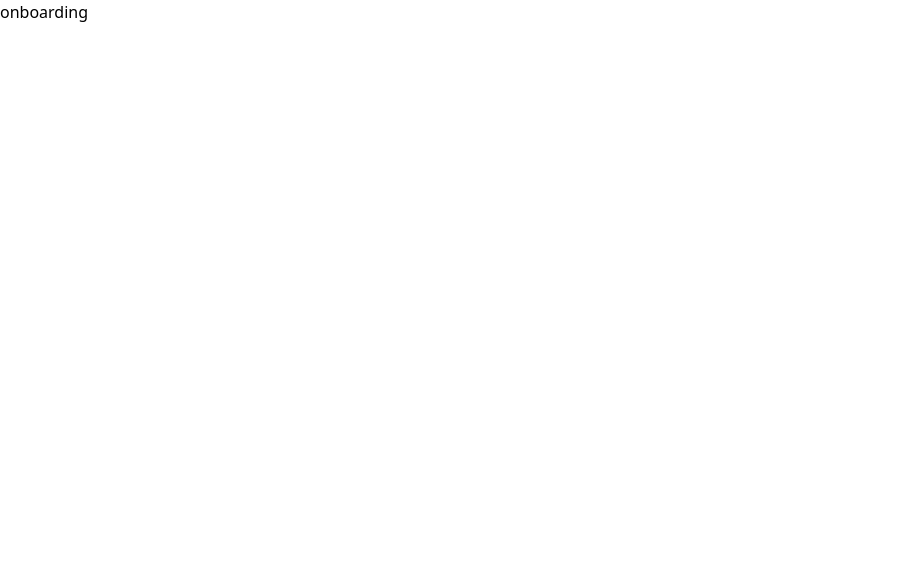
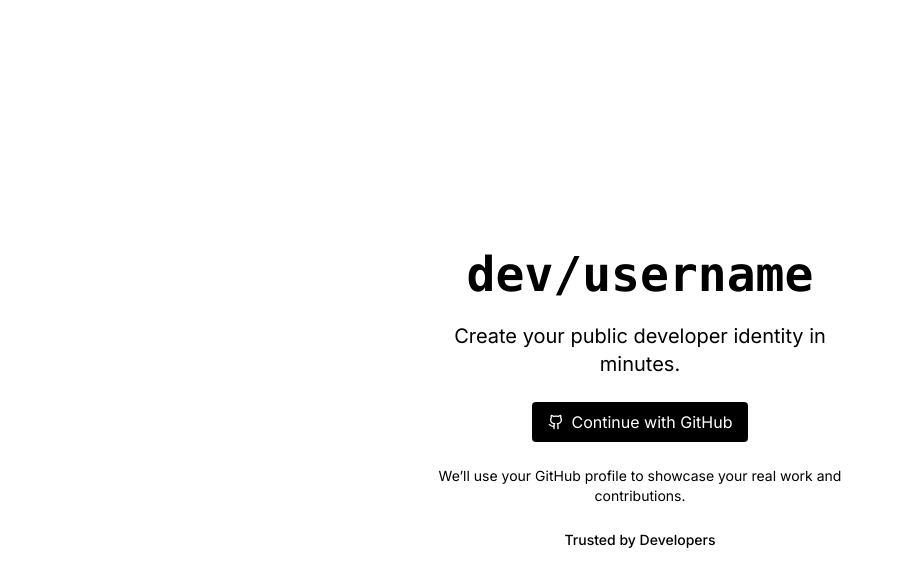
Before and after one commit to SACHINGITHUB24/dev-, a Next.js app: page / in a window 1280 px wide. Shown: the top 586 px of the page, without its empty margins (0-903 px from the left). Built offline with nearby package versions, Linux system fonts and the light colour scheme; no server answers.

Commit message:
Updated Files Pushed

```diff
--- a/app/layout.js
+++ b/app/layout.js
@@ -1,15 +1,18 @@
-import { Geist, Geist_Mono } from "next/font/google";
+import { Inter } from "next/font/google"
+
+const inter = Inter({ subsets: ["latin"] })
+
 import "./globals.css";
 
-const geistSans = Geist({
-  variable: "--font-geist-sans",
-  subsets: ["latin"],
-});
+// const geistSans = Geist({
+//   variable: "--font-geist-sans",
+//   subsets: ["latin"],
+// });
 
-const geistMono = Geist_Mono({
-  variable: "--font-geist-mono",
-  subsets: ["latin"],
-});
+// const geistMono = Geist_Mono({
+//   variable: "--font-geist-mono",
+//   subsets: ["latin"],
+// });
 
 export const metadata = {
   title: "Create Next App",
@@ -19,11 +22,18 @@
 export default function RootLayout({ children }) {
   return (
     <html lang="en">
-      <body
+      {/* <body
         className={`${geistSans.variable} ${geistMono.variable} antialiased`}
       >
         {children}
-      </body>
+      </body> */}
+
+
+      <body className={inter.className}>
+
+{children}
+        </body>
+
     </html>
   );
 }
--- /dev/null
+++ b/app/onboarding/page.js
@@ -0,0 +1,10 @@
+"use client"
+import React from 'react'
+
+const page = () => {
+  return (
+    <div>OnBoarding Page </div>
+  )
+}
+
+export default page
--- a/app/page.js
+++ b/app/page.js
@@ -1,13 +1,24 @@
 import Image from "next/image";
-import Sign from '@/SignUp/SignUp'
-import Onboarding from '@/pages/api/onboarding/page'
+import Sign from '@/components/ui/SignUp'
+import Onboarding from '@/app/onboarding/page'
+import { getServerSession } from "next-auth"
+import { redirect } from "next/navigation"
+import { authOptions } from "./auth/callback"
 
-export default function Home() {
-  return (
 
-    <Sign />,
-    <Onboarding />
+export default async function Home() {
+   const session = await getServerSession(authOptions)
 
+
+
+
+
+    if(session){
+      redirect("/onboarding") //or /dashboard user
+    }
+
+      return (
+    <Sign />
 
 
   );
--- /dev/null
+++ b/components/ui/SignUp.js
@@ -0,0 +1,53 @@
+
+"use client"
+
+import React, { useTransition } from "react"
+import { LuGithub } from "react-icons/lu"
+import { signIn } from "next-auth/react"
+
+const SignUp = () => {
+  const [isPending, startTransition] = useTransition()
+
+  const handleGithubSignIn = () => {
+    startTransition(() => {
+      signIn("github", {
+        callbackUrl: "/onboarding", // change later if needed
+      })
+    })
+  }
+
+  return (
+    <div className="min-h-screen flex items-center justify-center px-4">
+      <div className="w-full max-w-md text-center space-y-6">
+
+        <h1 className="text-5xl font-mono font-bold">
+          dev/username
+        </h1>
+
+        <h3 className="text-base md:text-xl text-muted-foreground">
+          Create your public developer identity in minutes.
+        </h3>
+
+        <button
+          onClick={handleGithubSignIn}
+          disabled={isPending}
+          className="w-full sm:w-auto mx-auto flex items-center justify-center gap-2 rounded bg-black px-4 py-2 text-white transition-opacity disabled:opacity-70"
+        >
+          <LuGithub />
+          {isPending ? "Connecting GitHub..." : "Continue with GitHub"}
+        </button>
+
+        <p className="text-sm text-muted-foreground">
+          We’ll use your GitHub profile to showcase your real work and contributions.
+        </p>
+
+        <h5 className="text-sm font-medium text-muted-foreground">
+          Trusted by Developers
+        </h5>
+
+      </div>
+    </div>
+  )
+}
+
+export default SignUp
--- a/package.json
+++ b/package.json
@@ -16,10 +16,10 @@
     "clsx": "^2.1.1",
     "dotenv": "^17.2.3",
     "lucide-react": "^0.561.0",
-    "next": "16.0.10",
+    "next": "^16.0.10",
     "next-auth": "^4.24.13",
-    "react": "19.2.1",
-    "react-dom": "19.2.1",
+    "react": "^19.2.3",
+    "react-dom": "^19.2.3",
     "react-icons": "^5.5.0",
     "tailwind-merge": "^3.4.0"
   },
--- /dev/null
+++ b/pages/api/signIn/page.js
@@ -0,0 +1,5 @@
+import SignUp from "@/components/SignUp"
+
+export default function SignInPage() {
+  return <SignUp />
+}
```
Also changed, not shown: 1 other file (tests, documents, lock files or other folders).
